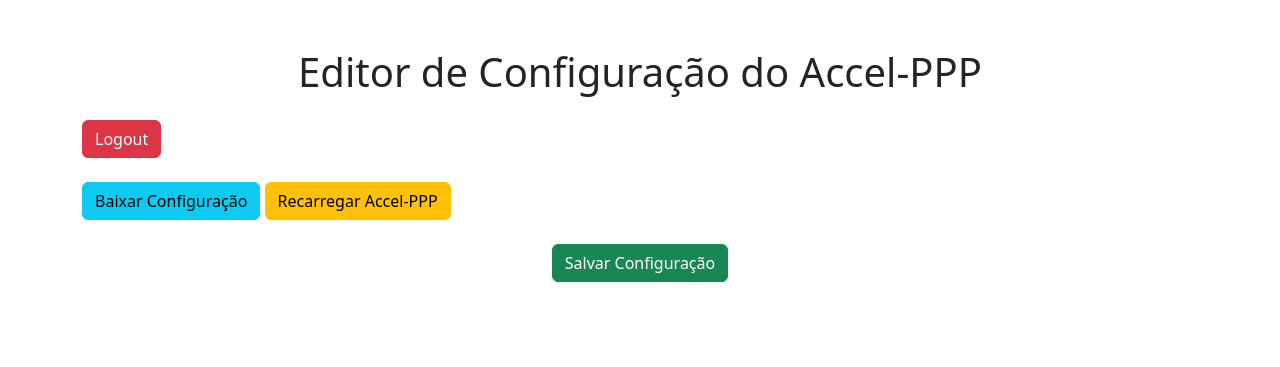
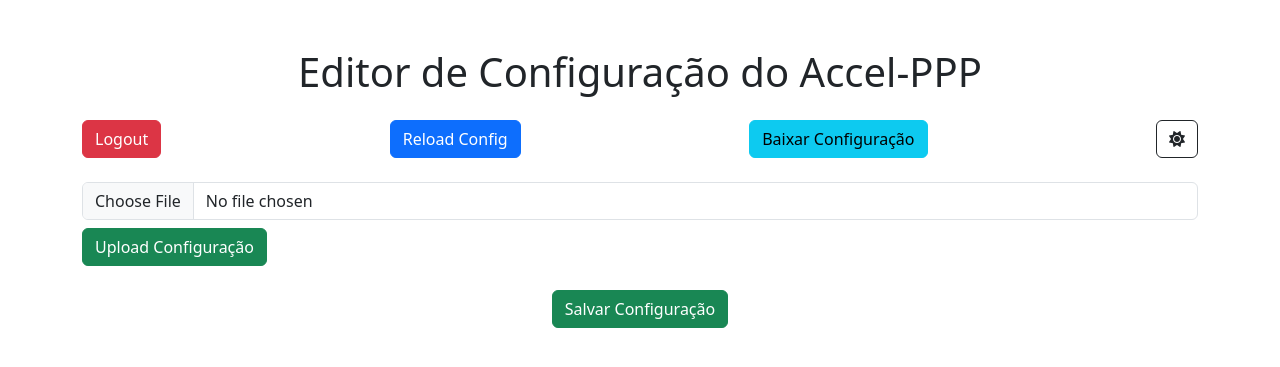
Before and after one commit to steinhorstbr/accel-ppp-config, a Flask app: page /config in a window 1280 px wide. Shown: the top 367 px of the page. Run offline with Flask 3, Linux system fonts and the light colour scheme; the visitor is signed in with stand-in values (Sample User, id 1).

Commit message:
Update index.html

```diff
--- a/app/templates/index.html
+++ b/app/templates/index.html
@@ -5,7 +5,7 @@
     <meta name="viewport" content="width=device-width, initial-scale=1.0">
     <title>Accel-PPP Configuration</title>
     <link href="https://cdn.jsdelivr.net/npm/bootstrap@5.3.0-alpha1/dist/css/bootstrap.min.css" rel="stylesheet">
-    <script src="https://code.jquery.com/jquery-3.6.0.min.js"></script>
+    <link href="https://cdnjs.cloudflare.com/ajax/libs/font-awesome/6.0.0-beta3/css/all.min.css" rel="stylesheet">
 </head>
 <body>
     <div class="container mt-5">
@@ -14,18 +14,17 @@
         <!-- Botões -->
         <div class="d-flex justify-content-between">
             <button class="btn btn-danger" onclick="logout()">Logout</button>
+            <button class="btn btn-primary" onclick="reloadConfig()">Reload Config</button>
+            <a class="btn btn-info" href="/download-config" download>Baixar Configuração</a>
+            <button class="btn btn-outline-dark" onclick="toggleTheme()">
+                <i id="theme-icon" class="fas fa-sun"></i>
+            </button>
         </div>
 
-        <!-- Botões de ações -->
-        <div class="mt-4">
-            <button class="btn btn-info" onclick="downloadConfig()">Baixar Configuração</button>
-            <button class="btn btn-warning" onclick="reloadAccel()">Recarregar Accel-PPP</button>
-        </div>
-
-        <!-- Log do comando reload -->
-        <div id="log-container" class="mt-3" style="display: none;">
-            <h5>Log de Reload</h5>
-            <pre id="log-output" class="p-3 bg-light border"></pre>
+        <!-- Upload do arquivo -->
+        <div class="mt-4 mb-4">
+            <input type="file" id="file-upload" class="form-control" />
+            <button class="btn btn-success mt-2" onclick="uploadConfig()">Upload Configuração</button>
         </div>
 
         <!-- Área de Configuração -->
@@ -36,6 +35,8 @@
             <button class="btn btn-success" onclick="saveConfig()">Salvar Configuração</button>
         </div>
     </div>
+
+    <script src="https://cdn.jsdelivr.net/npm/jquery/dist/jquery.min.js"></script>
     <script src="/static/js/scripts.js"></script>
 </body>
 </html>
```
